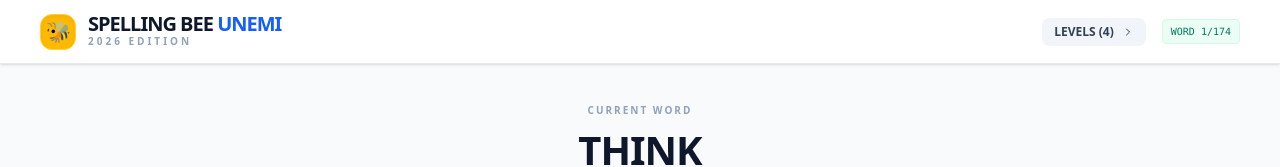
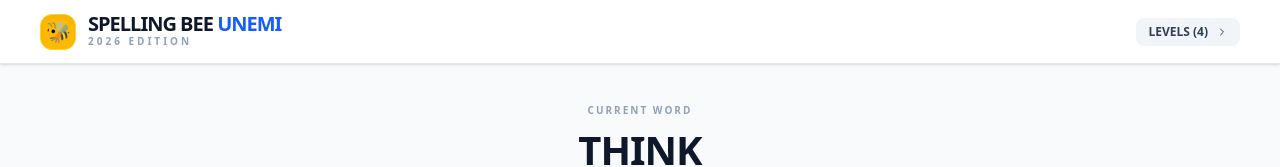
Before and after one commit to naider04/Spelling-Bee-Coaching, a React (Vite) app: page / in a window 1280 px wide. Shown: the top 167 px of the page. Built offline with nearby package versions, Linux system fonts and the light colour scheme.

Commit message:
feat: Remove word progress display from nav
The word progress indicator was previously displayed in the navigation bar. This commit removes that element as it is no longer needed in its current location.

```diff
--- a/src/App.tsx
+++ b/src/App.tsx
@@ -527,14 +527,7 @@ export default function App() {
             </AnimatePresence>
           </div>
 
-          <div className={`text-[10px] font-mono tabular-nums px-2 py-1 rounded border hidden md:block ${
-            currentLevelColor === 'emerald' ? 'bg-emerald-50 text-emerald-700 border-emerald-100' :
-            currentLevelColor === 'blue' ? 'bg-blue-50 text-blue-700 border-blue-100' :
-            currentLevelColor === 'indigo' ? 'bg-indigo-50 text-indigo-700 border-indigo-100' :
-            'bg-violet-50 text-violet-700 border-violet-100'
-          }`}>
-            WORD {currentWordIndex + 1}/{currentWords.length}
-          </div>
+
         </div>
       </nav>
 
```
